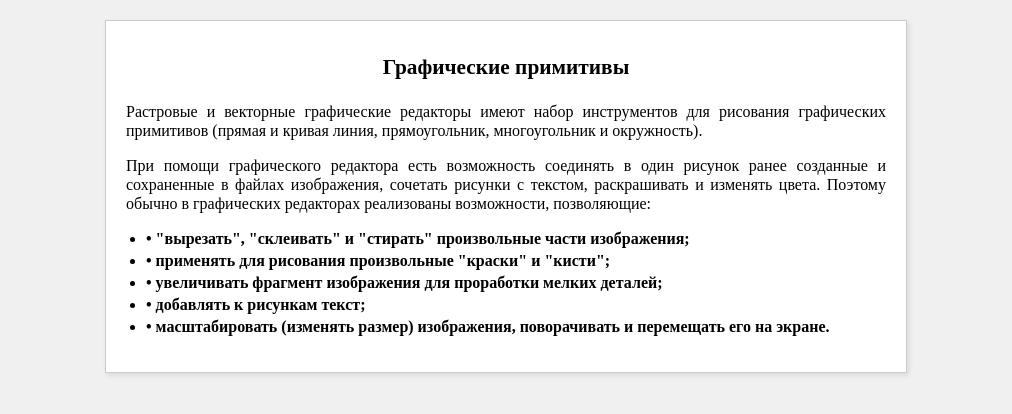
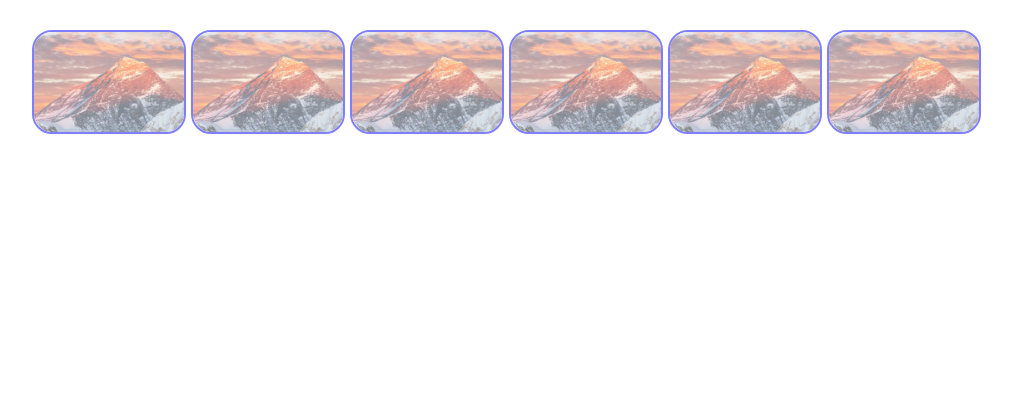
Before and after one commit to kola524/5-lab, a plain HTML site: page index.html in a window 1280 px wide. Shown: the whole page, without its empty margins (134-1146 px from the left). Drawn offline with Linux system fonts and the light colour scheme.

Commit message:
то самое заданание с которога я в ужасе

```diff
--- a/css/styles.css
+++ b/css/styles.css
@@ -1,53 +1,20 @@
-body {
-    font-family: "Times New Roman", serif; /* Основной шрифт */
-    font-size: 12pt; /* Размер шрифта */
-    margin: 0; /* Убираем стандартные отступы body */
-    background-color: #f0f0f0; /* Светло-серый фон */
+.gallery {
+    margin: 30px auto; /* Отступ галереи 30px сверху и снизу, центрирование по горизонтали */
+    display: flex; /* Используем flexbox для горизонтального расположения картинок */
+    gap: 5px; /* Отступ между картинками 5px (упрощенный способ) */
+    justify-content: center;
 }
 
-.page-container {
-    width: 800px; /* Ширина контейнера */
-    margin: 20px auto; /* Центрирование контейнера */
-    background-color: white; /* Белый фон контента */
-    border: 1px solid #ccc; /* Серая рамка */
-    box-shadow: 2px 2px 5px rgba(0, 0, 0, 0.1); /* Легкая тень */
+.gallery img {
+    height: 100px; /* Высота картинок 100px */
+    border: 2px solid blue; /* Синяя рамка 2px */
+    border-radius: 20px; /* Радиус скругления 20px */
+    opacity: 0.5; /* Непрозрачность 0.5 */
+    transition: all 1s ease; /* Плавное появление и изменение размеров */
+    cursor: pointer; /* Курсор при наведении */
 }
 
-.content-container {
-    padding: 20px; /* Отступы внутри контейнера контента */
+.gallery img:hover {
+    opacity: 1; /* Непрозрачность 1 при наведении */
+    height: 300px; /* Увеличение высоты до 300px при наведении */
 }
-
-h1 {
-    font-size: 16pt; /* Размер заголовка */
-    text-align: center; /* Выравнивание по центру */
-    margin-bottom: 1em; /* Отступ снизу */
-}
-
-p {
-    text-align: justify; /* Выравнивание по ширине */
-    margin-bottom: 0.5em; /* Отступ снизу */
-    line-height: 1.2em; /* Межстрочный интервал */
-}
-
-ul {
-    list-style-type: disc; /* Маркеры списка - точки */
-    padding-left: 20px; /* Отступ слева для списка */
-    margin-bottom: 1em;
-}
-
-ul li {
-    margin-bottom: 0.25em; /* Отступ между элементами списка */
-}
-
-/* Стили для кавычек в списке */
-ul li:before {
-    content: "• "; /* Добавляем маркер в виде точки перед каждым элементом списка */
-}
-ul li q {
-
-  font-style: italic;
-}
-
-li {
-    font-weight: bold;
-}
--- a/index.html
+++ b/index.html
@@ -7,19 +7,14 @@
     <title>Document</title>
 </head>
 <body>
-    <div class="page-container">
-        <div class="content-container">
-            <h1>Графические примитивы</h1>
-            <p>Растровые и векторные графические редакторы имеют набор инструментов для рисования графических примитивов (прямая и кривая линия, прямоугольник, многоугольник и окружность).</p>
-            <p>При помощи графического редактора есть возможность соединять в один рисунок ранее созданные и сохраненные в файлах изображения, сочетать рисунки с текстом, раскрашивать и изменять цвета. Поэтому обычно в графических редакторах реализованы возможности, позволяющие:</p>
-            <ul>
-                <li>"вырезать", "склеивать" и "стирать" произвольные части изображения;</li>
-                <li>применять для рисования произвольные "краски" и "кисти";</li>
-                <li>увеличивать фрагмент изображения для проработки мелких деталей;</li>
-                <li>добавлять к рисункам текст;</li>
-                <li>масштабировать (изменять размер) изображения, поворачивать и перемещать его на экране.</li>
-            </ul>
+    <div class="gallery">
+        <img src="./img/image.jpg" alt="Описание изображения 1">
+        <img src="./img/image.jpg" alt="Описание изображения 1">
+        <img src="./img/image.jpg" alt="Описание изображения 1">
+        <img src="./img/image.jpg" alt="Описание изображения 1">
+        <img src="./img/image.jpg" alt="Описание изображения 1">
+        <img src="./img/image.jpg" alt="Описание изображения 1">
+
         </div>
-    </div>
 </body>
 </html>
```
Also changed, not shown: img/image.jpg (added).
